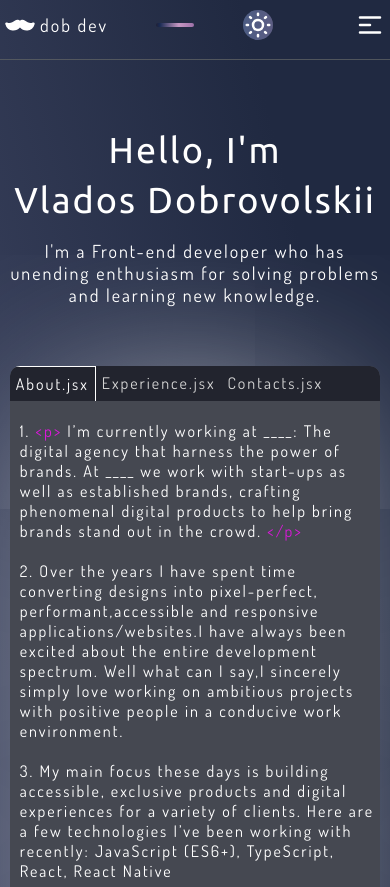
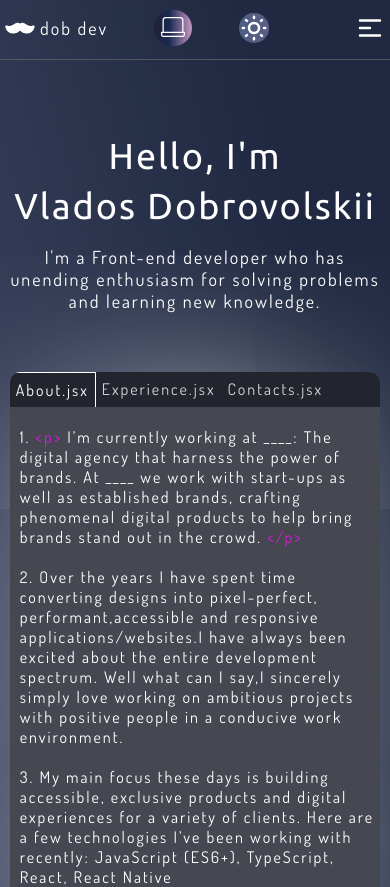
Before and after one commit to dobrovolskyv/my_portfolio, a React app: page / in a window 390 px wide. Shown: the top 887 px of the page. Built offline with nearby package versions, Linux system fonts and the light colour scheme.

Commit message:
add styles for time

```diff
--- a/src/components/NavBar/NavBar.module.scss
+++ b/src/components/NavBar/NavBar.module.scss
@@ -31,8 +31,6 @@
 
 .color_scheme{
     height: 30px;
-
-
     background: linear-gradient(90deg, rgba(89,89,102,0.5) 0%, rgba(90,109,153,0.5) 0%, rgba(112,110,152,0.5) 100%);
     border-radius: 20px;
     display: flex;
@@ -52,13 +50,3 @@
     margin-left: 40px;
     color: var(#{--text-color-default})
 }
-
-
-
-@media (max-width: 390px) {
-    .time_wrapper{
-        width: 50px;
-        background: transparent;
-    }
-
-}
--- a/src/components/Time/Time.jsx
+++ b/src/components/Time/Time.jsx
@@ -10,7 +10,7 @@ function Time() {
 
 
 
-    const [currentTime, setCurrentTime] = useState('00');
+    const [currentTime, setCurrentTime] = useState('15');
 
     const updateTime = () => {
         let time = new Date().toLocaleTimeString();
@@ -20,8 +20,6 @@ function Time() {
     useEffect(() => {
         setInterval(updateTime, 1000)
     }, [currentTime])
-
-    console.log();
 
     return (
         <div className={s.time}>
@@ -55,7 +53,7 @@ function Time() {
                             <p className={s.time_do}>I'm currently gaming</p>
                             </div>
                             )
-                    case '00' || '01' ||  '02' ||'03' :
+                    case '00' || '01' || '02' ||'03'|| '04' ||  '05' ||'06' || '07' || '08' || '09'   :
                         return (
                             <div className={s.time_wrapper}>
                             <GiNightSleep className={s.time_img}/>
@@ -63,7 +61,12 @@ function Time() {
                             </div>
                             )
                     default:
-                        return null
+                        return (
+                            <div className={s.time_wrapper}>
+                            <CiLaptop  className={s.time_img}/>
+                            <p className={s.time_do}>I'm currently working</p>
+                            </div>
+                            )
                 }
             })()}
 
--- a/src/components/Time/Time.module.scss
+++ b/src/components/Time/Time.module.scss
@@ -1,10 +1,11 @@
 .time {
     width: 270px;
+    height: 36px;
     margin-left: auto;
     margin-right: auto;
-    background: rgb(89,89,102);
-    // background: linear-gradient(90deg, rgba(89,89,102,1) 0%, rgba(90,109,153,1) 0%, rgba(112,110,152,1) 100%);
-    background: linear-gradient(90deg, rgb(32, 32, 53) 0%, rgb(25, 42, 83) 10%,rgb(198, 152, 195) 60%, rgb(158, 113, 169) 100%);
+    background: rgba(42, 20, 44, 0.8);
+
+    background: linear-gradient(90deg, rgb(32, 32, 53)0%, rgb(25, 42, 83) 40%,rgb(198, 152, 195) 100%, rgb(158, 113, 169) 100%);
     border-radius: 20px;
     padding: 2px 8px;
 
@@ -25,11 +26,7 @@
     line-height: 140%;
 
 }
-@media (max-width: 600px) {
 
-
-
-}
 @media (max-width: 460px) {
     .time{
         width: 38px;
```
